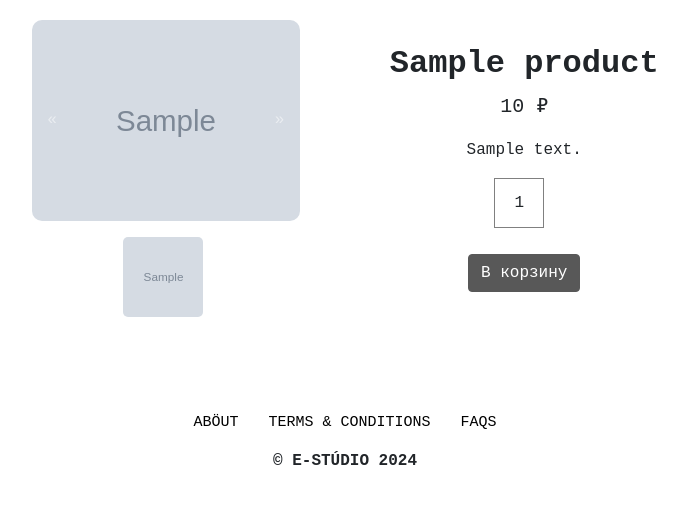
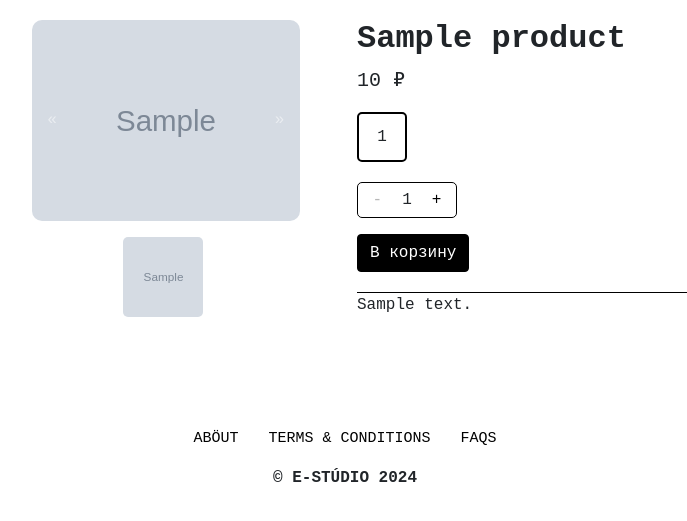
Before and after one commit to rs31113/E-STUDIO, a Django app: template templates/shop/product_detail.html in a window 1280 px wide. Shown: the part 60-581 px from the top of the page, without its empty margins (295-982 px from the left). Run offline with Django 3.2, Linux system fonts and the light colour scheme; the template is opened without the code that fills it: most values are stand-ins (such as "Sample title", 1, 10 or a date in 2020); grey boxes marked "Sample" are stand-in pictures; some libraries are stand-ins or nearby versions.

Commit message:
change product page

```diff
--- a/cart/views.py
+++ b/cart/views.py
@@ -12,6 +12,7 @@ from django.conf import settings
 class AddToCart(View):
     def post(self, request, article):
         size = request.POST.get("size")
+        quantity = request.POST.get("quantity")
 
         if not request.session.session_key:
             request.session.create()
@@ -23,6 +24,7 @@ class AddToCart(View):
             product=product,
             size=size,
             session_id=session_id,
+            quantity=quantity,
         )
 
         if not created:
--- a/static/css/product_detail.css
+++ b/static/css/product_detail.css
@@ -54,10 +54,14 @@ html, body {
     flex-grow: 1;
     display: flex;
     flex-direction: column;
-    align-items: center;
     justify-content: center;
-    text-align: center;
     margin-bottom: 20px;
+}
+
+@media (max-width: 767px) {
+    .card-content {
+        align-items: center;
+    }
 }
 
 .card-content select {
@@ -67,14 +71,14 @@ html, body {
 
 .size-selector {
     display: flex;
-    flex-wrap: wrap;
+    gap: 10px;
 }
 
 .size-option {
+    border-radius: 5px;
     width: 50px;
     height: 50px;
-    border: 1px solid gray;
-    margin-right: 10px;
+    border: 1px solid black;
     margin-bottom: 10px;
     display: flex;
     justify-content: center;
@@ -84,6 +88,14 @@ html, body {
 
 .size-option.selected {
     border: 2px solid black;
+}
+
+.size-option.disabled {
+    cursor: not-allowed;
+    opacity: 0.6;
+    border: 1px solid gray;
+    background-color: lightgray;
+    pointer-events: none;
 }
 
 .container {
@@ -183,3 +195,37 @@ html, body {
 .next-btn:hover {
     color: gray;
 }
+
+.quantity-selector {
+    margin-top: 10px;
+    display: flex;
+    width: 100px;
+    align-items: center;
+    justify-content: center;
+    border: 1px solid black;
+    border-radius: 5px;
+}
+
+.quantity-button {
+    padding: 5px 10px;
+    font-size: 16px;
+    border: none;
+    border-radius: 5px;
+    background-color: white;
+    cursor: pointer;
+}
+
+.quantity-display {
+    margin: 0 10px;
+    font-size: 16px;
+}
+
+
+.description::before {
+    content: "";
+    display: block;
+    width: 100%;
+    height: 1px;
+    background-color: black;
+    margin-top: 20px;
+}
--- a/static/js/product_detail.js
+++ b/static/js/product_detail.js
@@ -33,21 +33,14 @@ document.querySelectorAll('.thumbnail').forEach((thumbnail, index) => {
 });
 
 function selectSize(option) {
-    // Сбросить выбор у всех размеров
     let options = document.querySelectorAll('.size-option');
     options.forEach(function(item) {
         item.classList.remove('selected');
     });
 
-    // Установить выбор для текущего размера
     option.classList.add('selected');
 
-    // Установить выбранный размер в скрытое поле формы
     document.getElementById('selected-size').value = option.textContent;
-
-    // Активировать кнопку "В корзину" после выбора размера
-    const addToCartButton = document.getElementById('add-to-cart-button');
-    addToCartButton.disabled = false;
 }
 
 
@@ -96,3 +89,54 @@ document.addEventListener('DOMContentLoaded', function () {
         }
     });
 });
+
+
+const decreaseButton = document.querySelector('.decrease-quantity');
+const increaseButton = document.querySelector('.increase-quantity');
+const quantityDisplay = document.querySelector('.quantity-display');
+const quantityInput = document.querySelector('.quantity-input');
+
+const maxQuantity = 10;
+
+function updateQuantity(newQuantity) {
+    if (newQuantity < 1) {
+        newQuantity = 1;
+    } else if (newQuantity > maxQuantity) {
+        newQuantity = maxQuantity;
+    }
+
+    quantityDisplay.textContent = newQuantity;
+    quantityInput.value = newQuantity;
+
+    increaseButton.disabled = (newQuantity >= maxQuantity);
+
+    decreaseButton.disabled = (newQuantity <= 1);
+}
+
+decreaseButton.addEventListener('click', () => {
+    let currentQuantity = parseInt(quantityDisplay.textContent, 10);
+    if (currentQuantity > 1) {
+        updateQuantity(currentQuantity - 1);
+    }
+});
+
+increaseButton.addEventListener('click', () => {
+    let currentQuantity = parseInt(quantityDisplay.textContent, 10);
+    if (currentQuantity < maxQuantity) {
+        updateQuantity(currentQuantity + 1);
+    }
+});
+
+document.addEventListener('DOMContentLoaded', function() {
+    const sizeOptions = document.querySelectorAll('.size-option');
+
+    for (let i = 0; i < sizeOptions.length; i++) {
+        const option = sizeOptions[i];
+        if (!option.classList.contains('disabled')) {
+            selectSize(option);
+            option.classList.add('selected');
+            document.getElementById('selected-size').value = option.textContent;
+            break;
+        }
+    }
+});
--- a/templates/shop/product_detail.html
+++ b/templates/shop/product_detail.html
@@ -41,19 +41,29 @@
         <div class="col-md-6 card-content">
             <h2 style="font-weight: bold;">{{ product.name }}</h2>
             <p style="font-size: 20px;">{{ product.price }} ₽</p>
-            <p>{{ product.description|safe }}</p>
+
             <div class="size-selector">
-                {% for size in product.sizes.all %}
-                <div class="size-option" onclick="selectSize(this)">
+                {% for size, size_info in available_sizes.items %}
+                <div onclick="selectSize(this)" class="size-option {% if size_info.disabled %}disabled{% endif %}">
                     {{ size }}
                 </div>
                 {% endfor %}
             </div>
+
+            <div class="quantity-selector">
+                <button class="quantity-button decrease-quantity" disabled>-</button>
+                <span class="quantity-display">1</span>
+                <button class="quantity-button increase-quantity">+</button>
+            </div>
+
             <form action="{% url 'cart:add_item' product.article %}" method="post" id="add-to-cart-form">
                 {% csrf_token %}
                 <input type="hidden" name="size" id="selected-size">
-                <button type="submit" id="add-to-cart-button" class="btn btn-primary mt-3" disabled>В корзину</button>
+                <input type="hidden" name="quantity" class="quantity-input" value="1">
+                <button type="submit" id="add-to-cart-button" class="btn btn-primary mt-3">В корзину</button>
             </form>
+
+            <p class="description">{{ product.description|safe }}</p>
         </div>
     </div>
 </div>
```
Also changed, not shown: shop/views.py (+15 -0 lines).
